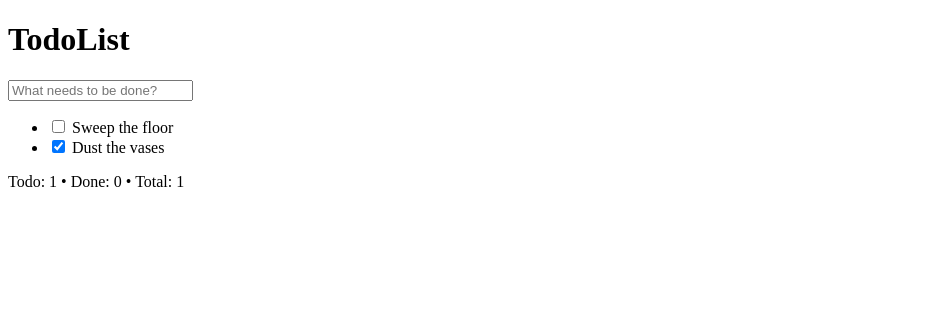
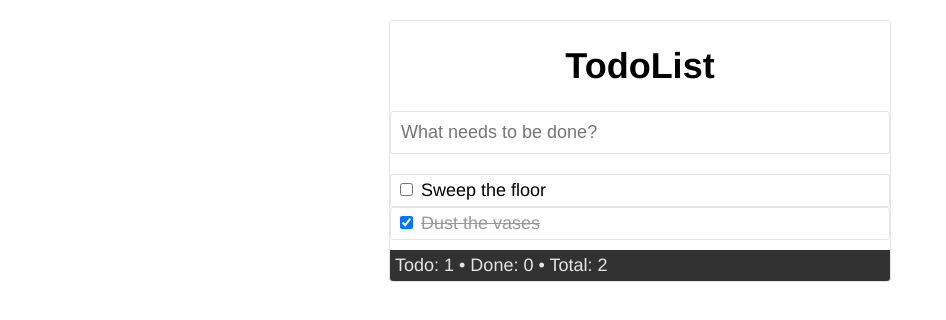
Before and after one commit to dov11/To-Do, a plain HTML site: page index.html in a window 1280 px wide. Shown: the whole page, without its empty margins (0-946 px from the left). Drawn offline with Linux system fonts and the light colour scheme.

Commit message:
update total todo counter

```diff
--- a/index.html
+++ b/index.html
@@ -5,7 +5,75 @@
   <meta name="viewport" content="width=device-width, initial-scale=1.0">
   <meta http-equiv="X-UA-Compatible" content="ie=edge">
   <title>Document</title>
-  <style src="styles.css"></style>
+  <style>body {
+      font-family: Helvetica, Arial, sans-serif;
+      font-size: 18px;
+    }
+
+    .container {
+      margin: 20px auto;
+      width: 500px;
+      border: 1px solid #e6e6e6;
+      border-radius: 3px;
+    }
+
+    h1 {
+      text-align: center;
+    }
+
+    form {
+      padding: 0 0 20px;
+    }
+
+    input#new-todo {
+      display: block;
+      width: 478px;
+      border-radius: 3px;
+      border: 1px solid #e6e6e6;
+      padding: 10px;
+      font-size: 18px;
+    }
+
+    ul#todolist {
+      list-style: none;
+      margin: 0;
+      padding: 0;
+    }
+
+    ul#todolist li {
+      padding: 5px;
+      border: 1px solid #e6e6e6;
+      border-radius: 3px;
+    }
+
+    ul#todolist li:hover {
+      background-color: #e6e6e6;
+    }
+
+    ul#todolist .todo.completed label {
+      text-decoration: line-through;
+      color: #999;
+    }
+
+    .footer {
+      margin-top: 10px;
+      background: #323232;
+      color: #e6e6e6;
+      padding: 5px;
+      border-bottom-left-radius: 3px;
+      border-bottom-right-radius: 3px;
+    }
+
+    .footer a:link,
+    .footer a:hover,
+    .footer a:visited {
+      color: #e6e6e6;
+      text-decoration: none;
+    }
+
+    .footer a:hover {
+      text-decoration: underline;
+    }</style>
 </head>
 <body>
   <div class="container">
--- a/script.js
+++ b/script.js
@@ -0,0 +1,8 @@
+// select the element containing the count
+ var totalCount = document.getElementById('total-count');
+
+ // count the number of todo's by their class name
+ var totalTodos = document.getElementsByClassName("todo").length;
+
+ // update the HTML inside the counter element
+ totalCount.innerHTML = totalTodos;
```
